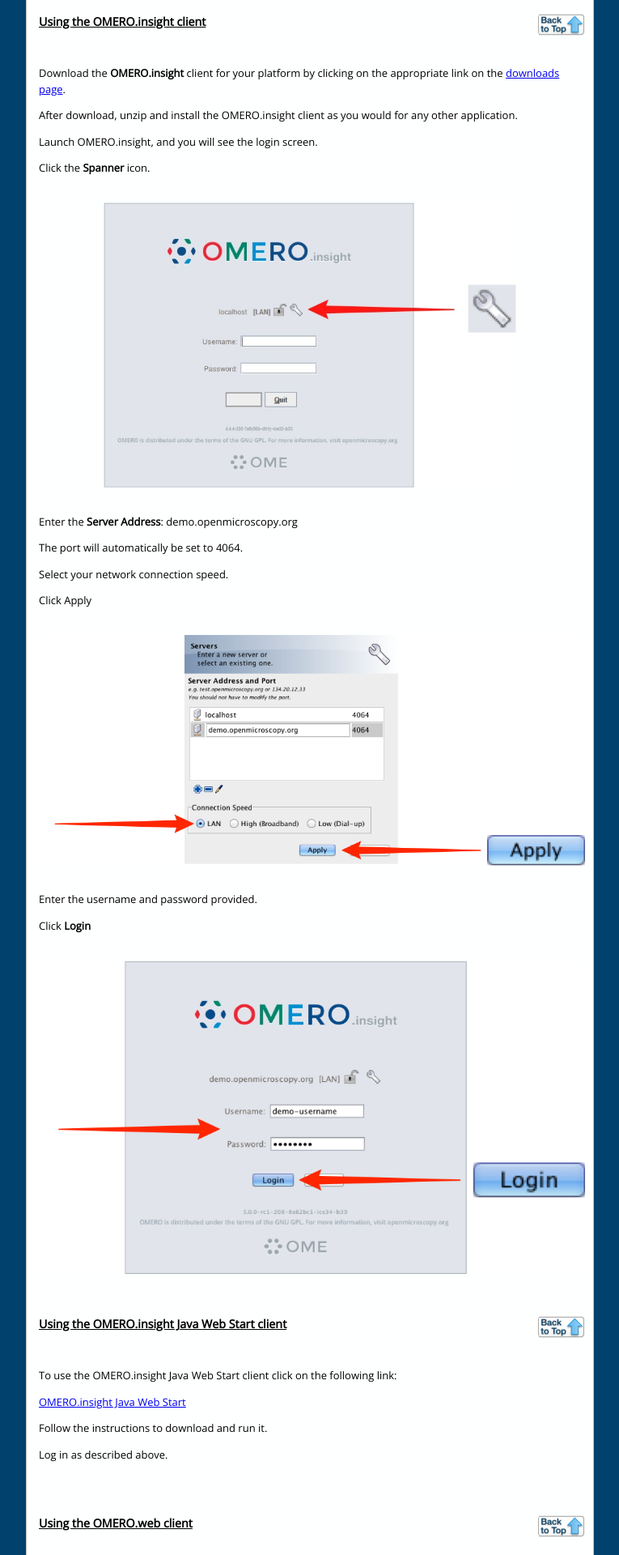
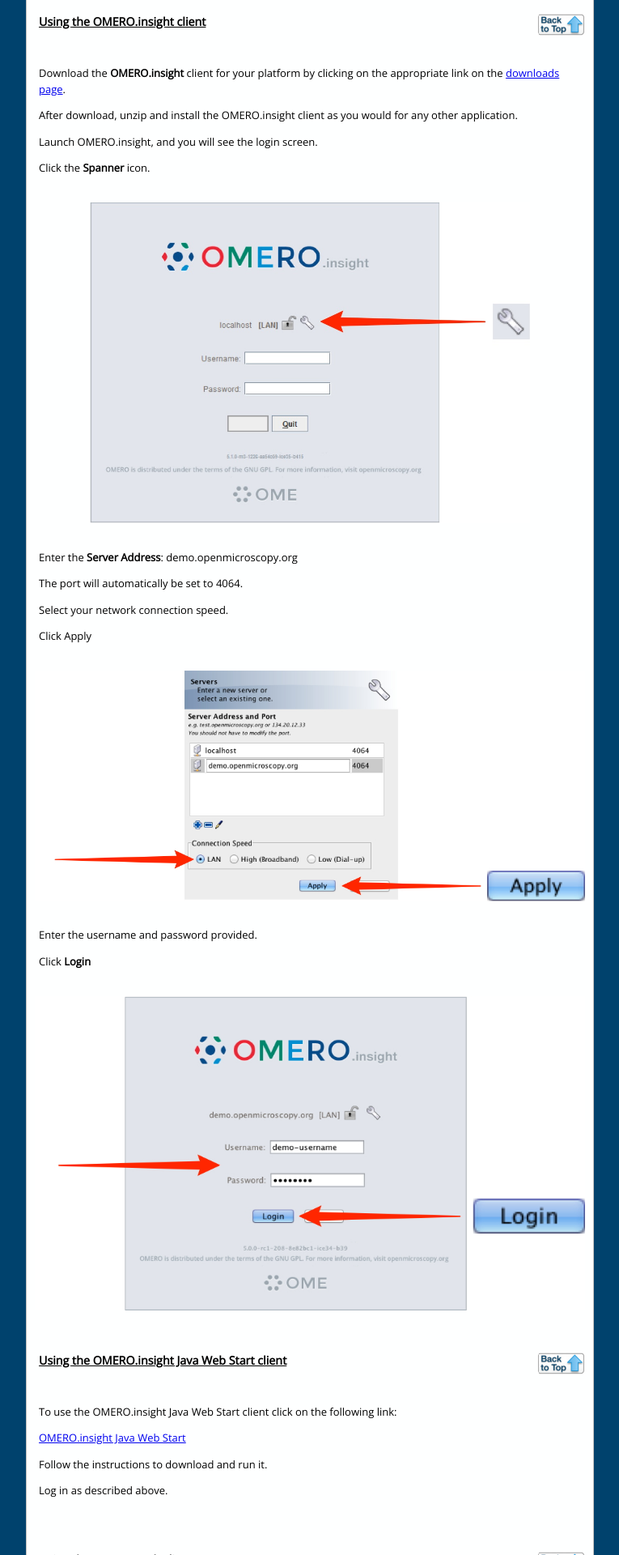
Before and after one commit to snoopycrimecop/ome-help, a Jekyll site: the page built from demo-server.html, in a window 1280 px wide. Shown: the part 812-2732 px from the top of the page at 81% size, without its empty margins (234-999 px from the left). Built offline with Jekyll 4.4.1, drawn with Linux system fonts in a browser that asks for light colours; Markdown is read by kramdown in place of the engine named in the settings.

Commit message:
Correct missing image and typo

```diff
--- a/demo-server.html
+++ b/demo-server.html
@@ -75,7 +75,7 @@
 <div class="line"><br /></div> <!-- end #line -->
 </div> <!-- end #line-block -->
 
-<img alt="../images/gettingStartedSpanner.jpg" class="align-center" src="images/gettingStartedSpanner.jpg" style="width: 75%;" />
+<img alt="../images/gettingStarted5Spanner.jpg" class="align-center" src="images/gettingStarted5Spanner.jpg" style="width: 80%;" />
 
 <div class="line-block">
 <div class="line"><br /></div> <!-- end #line -->
--- a/export.html
+++ b/export.html
@@ -159,7 +159,7 @@
 
 <p>The OME-TIFF is attached to the image as a ZIP archive.</p>
 
-<p>Click <span class="bold">Download</span> in the Activity Window to download the archive.</p>
+<p>Click <span class="bold">Download</span> in the Activities window to download the archive.</p>
 
 <div class="line-block">
 <div class="line"><br /></div> <!-- end #line -->
```
